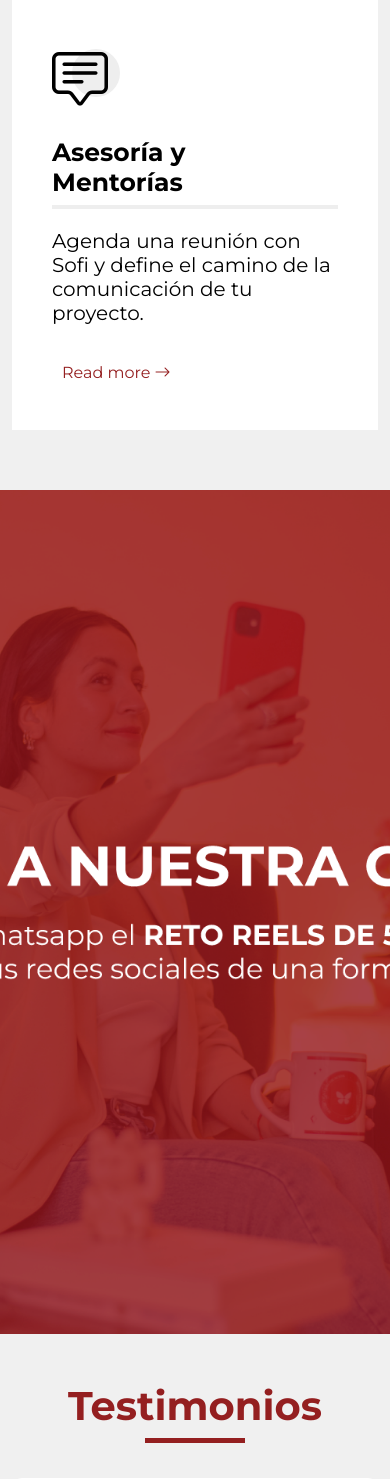
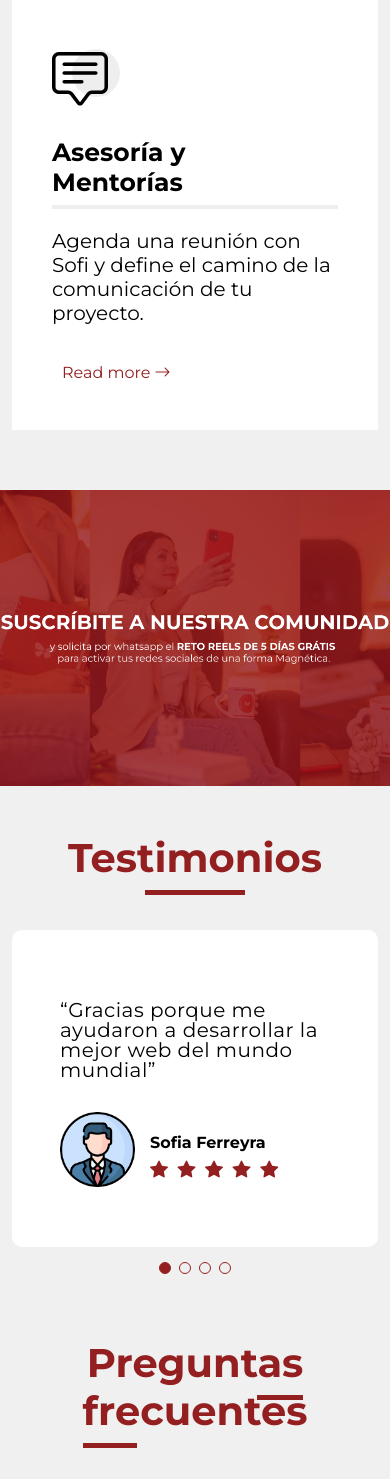
Before and after one commit to SantyHenares/Magnetica, a PHP site: page / in a window 390 px wide. Shown: the part 4245-5724 px from the top of the page. Run offline with PHP 8.4, Linux system fonts and the light colour scheme; some libraries are stand-ins or nearby versions.

Commit message:
segundo banner responsive

```diff
--- a/assets/css/style.css
+++ b/assets/css/style.css
@@ -256,11 +256,23 @@ h6 {
     #ImaIni-home{
       background-position: center center;
     }
+    #ImaMid{
+      height: 70vh;
+    }
   }
 
   @media (max-width: 768px) {
     .ima-ini{
       height: 50vh;
+    }
+    #ImaMid{
+      height: 50vh;
+    }
+  }
+
+  @media (max-width: 500px) {
+    #ImaMid{
+      height: 35vh;
     }
   }
 
```
